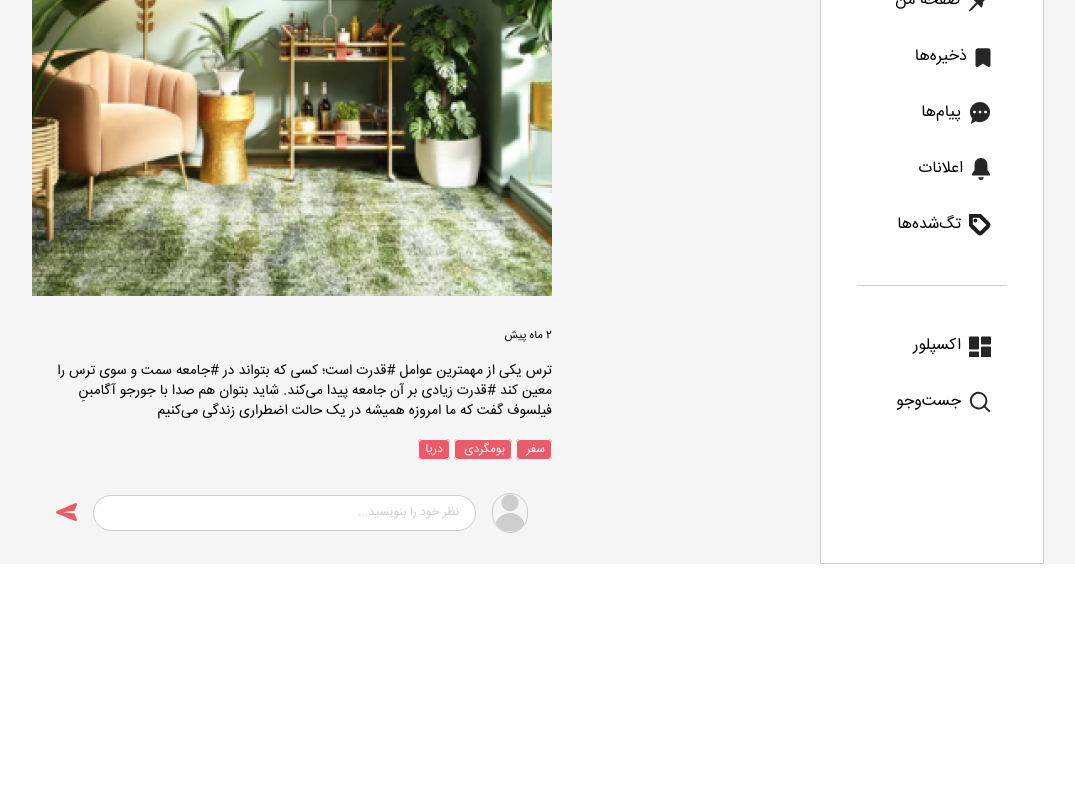
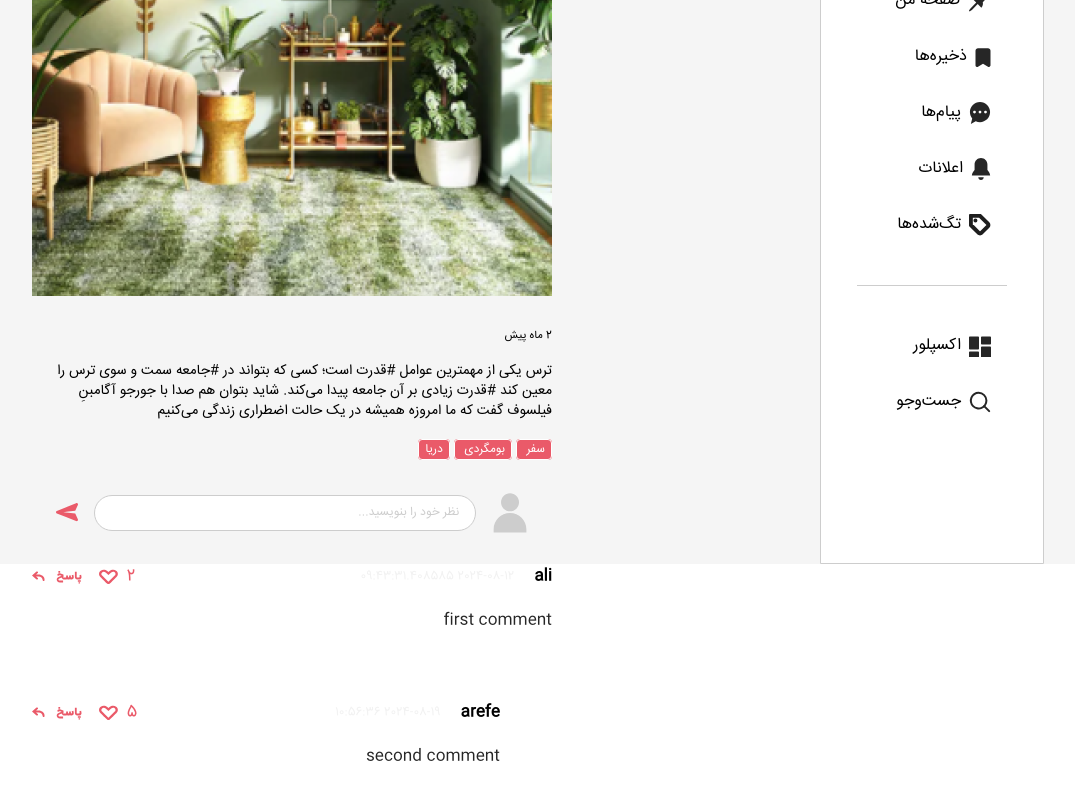
Before and after one commit to Arefe-Ehyaee/Collegegram, a React (Create React App) app in the folder cg-react/: page /posts in a window 1280 px wide. Shown: the part 300-1100 px from the top of the page, without its empty margins (188-1263 px from the left). Before the commit the page ends 864 px from the top, so only its background shows below. Built offline with nearby package versions, Linux system fonts and the light colour scheme; sample sign-in values are in the browser's storage.

Commit message:
Resolve "Comment Section"

```diff
--- a/cg-react/public/index.html
+++ b/cg-react/public/index.html
@@ -28,7 +28,7 @@
   </head>
   <body>
     <noscript>You need to enable JavaScript to run this app.</noscript>
-    <div id="root" style="height: 100vh;"></div>
+    <div id="root" ></div>
     <!--
       This HTML file is a template.
       If you open it directly in the browser, you will see an empty page.
--- /dev/null
+++ b/cg-react/src/components/Posts/CommentSection.tsx
@@ -0,0 +1,21 @@
+import React from 'react';
+import ShowComment, { ShowCommentProps } from './ShowComment';
+import CommentingComponent, { CommentingComponentProps } from './CommentingComponent';
+
+export interface CommentSectionProps {
+    showProps: ShowCommentProps[];
+    commentingProps: CommentingComponentProps;
+}
+
+const CommentSection: React.FC<CommentSectionProps> = (commentSectionProps) => {
+    return (
+        <div className='flex flex-col justify-end' dir='rtl'>
+            <CommentingComponent avatar={commentSectionProps.commentingProps.avatar} />
+            {commentSectionProps.showProps.map((props, index) => (
+                <ShowComment key={index} {...props} />
+            ))}
+        </div>
+    );
+};
+
+export default CommentSection;
--- /dev/null
+++ b/cg-react/src/components/Posts/CommentingComponent.tsx
@@ -0,0 +1,32 @@
+import { useRecoilState } from "recoil";
+import avatar107 from "../../assets/Images/Frame 107.png"
+import send from "../../assets/icons/send.svg"
+import { userProfileAtom } from "../../user-actions/atoms";
+
+
+export interface CommentingComponentProps {
+  avatar:string;
+  styling?: string;
+}
+
+const CommentingComponent: React.FC<CommentingComponentProps> = ({  styling,avatar}) => {
+
+  return (
+    <div className="w-[100%] flex gap-4 pt-8 px-6 max-md:gap-1 items-center" dir="rtl">
+    <img src={avatar} alt="avatar" className="h-[40px] w-[40px]"/>
+      <input
+        type='string'
+        id='comment'
+        name='comment'
+        className={`flex flex-col items-center w-[423px] h-[36px] border border-khakeshtari-400 px-4 py-2 rounded-3xl text-xs font-normal placeholder-gray font-isf ${styling} placeholder-start"}`}
+        dir="rtl"
+        placeholder="نظر خود را بنویسید..."
+      />
+    <button>
+        <img src={send} alt="send" className="max-md:h-[40px] max-md:w-[40px]" />
+    </button>
+    </div>
+  );
+};
+
+export default CommentingComponent;
--- a/cg-react/src/components/Posts/PostComponent.tsx
+++ b/cg-react/src/components/Posts/PostComponent.tsx
@@ -5,9 +5,11 @@ import AvatarName from "../AvatarName";
 import CustomButtonH36 from "../ButtonComponentH36";
 import DesktopCaption from "./DesktopCaption";
 import BottomNavbarMobile from "../BottonNavbarMobile";
-import CommentingComponent from "../CommentingComponent";
+import { userProfileAtom } from "../../user-actions/atoms";
+import { useRecoilState } from "recoil";
+import CommentSection from "./CommentSection";
+import mockData from './mockCommentData.json'
 import { useRecoilValue } from "recoil";
-import { userProfileAtom } from "../../user-actions/atoms";
 
 interface PostsPageProps {
   imageSrc?: string;
@@ -23,10 +25,23 @@ const PostComponent: React.FC<PostsPageProps> = ({ children,
   "ترس یکی از مهمترین عوامل #قدرت است؛ کسی که بتواند در #جامعه سمت و سوی ترس را معین کند #قدرت زیادی بر آن جامعه پیدا می‌کند. شاید بتوان هم صدا با جورجو آگامبنِ فیلسوف گفت که ما امروزه همیشه در یک حالت اضطراری زندگی می‌کنیم ",
  date= "2 ماه پیش"
  }) => {
+  const userProfile = useRecoilValue(userProfileAtom);
+const mockCommentData = mockData.data
 
-  const userProfile = useRecoilValue(userProfileAtom);
+   const commentingProps = {
+      avatar : userProfile.avatar,
+    }
+
+
+
+
   const avatar = userProfile.avatar;
   const username = userProfile.username;
+
+
+
+
+
   return (
     <div className="mx-auto h-[720px] w-[520px] max-md:h-full max-md:w-full mt-4">
       <div
@@ -47,8 +62,7 @@ const PostComponent: React.FC<PostsPageProps> = ({ children,
         caption={caption}
       ></DesktopCaption>
       {children}
-      <CommentingComponent name={"coment"} type={"text"} placeholder={"نظر خود را بنویسید..."}></CommentingComponent>
-
+      <CommentSection showProps={mockCommentData} commentingProps={commentingProps}  ></CommentSection>
       <BottomNavbarMobile></BottomNavbarMobile>
     </div>
   );
--- a/cg-react/src/components/Posts/ShowComment.tsx
+++ b/cg-react/src/components/Posts/ShowComment.tsx
@@ -3,34 +3,46 @@ import replyButton from "../../assets/icons/reply.svg";
 import likeButton from "../../assets/icons/commentHeart.svg";
 import likeButtonActive from "../../assets/icons/commentHeartActive.svg";
 
-interface ShowCommentProps {
-  accountName: string;
-  commentTime: EpochTimeStamp | string;
-  commentMessage: string;
-  parentID: string;
-  postID: string;
-  likes: number;
+export interface ShowCommentProps {
+  id: string;
+  username: string;
+  firstname: string;
+  lastname: string;
+  createdAt: EpochTimeStamp | string;
+  description: string;
+  parentId: string | null;
+  postId: string;
+  likeCount: number;
 }
 
 const ShowComment: React.FC<ShowCommentProps> = (props) => {
   const [isLiked, setIsLiked] = useState(false);
 
   const handleLikeClick = () => {
-    setIsLiked((prevLiked) => !prevLiked); // Toggle the like state
+    setIsLiked((prevLiked) => !prevLiked);
   };
 
+  const handleReplyClick = () => {
+
+  }
+  const commentStyle = props.parentId
+    ? "mr-8 w-[90%]  "
+    : "w-full";
+
+
+
   return (
-    <div dir="rtl" className="flex min-w-[340px] max-w-[700px] flex-col my-8">
+    <div dir="rtl" className={`flex flex-col my-8 self-baseline ${commentStyle}`}>
       <div className="flex flex-row justify-between items-center">
         <div className="flex flex-row items-center">
-          <p className="font-bold">{props.accountName}</p>
+          <p className="font-bold">{props.username}</p>
           <p className="pr-5 text-xs text-khakeshtari-500">
-            {props.commentTime}
+            {props.createdAt}
           </p>
         </div>
         <div className="flex flex-row items-center gap-4">
           <button onClick={handleLikeClick} className="flex flex-row items-center">
-            <p className="mx-2 text-okhra-200 leading-4">{props.likes}</p>
+            <p className="mx-2 text-okhra-200 leading-4">{props.likeCount}</p>
             <img
               src={isLiked ? likeButtonActive : likeButton}
               alt="like Button"
@@ -38,11 +50,11 @@ const ShowComment: React.FC<ShowCommentProps> = (props) => {
             />
           </button>
           <button>
-            <img src={replyButton} alt="reply button" className="h-[19px]" />
+            <img src={replyButton} alt="reply button" className="h-[19px]" onClick={handleReplyClick}/>
           </button>
         </div>
       </div>
-      <p className="pt-4 leading-8 text-siah">{props.commentMessage}</p>
+      <p className="pt-4 leading-8 text-siah">{props.description}</p>
     </div>
   );
 };
--- /dev/null
+++ b/cg-react/src/components/Posts/mockCommentData.json
@@ -0,0 +1,27 @@
+{
+  "ok": true,
+  "data": [
+    {
+      "id": "c74be8b1-a6a3-4f38-b989-af68059584fb",
+      "username": "ali",
+      "firstname": "Ali",
+      "lastname": "Ahmadi",
+      "parentId": null,
+      "postId": "Gdkdlyxltxyxlyxlglg",
+      "description": "first comment",
+      "likeCount": 2,
+      "createdAt": "2024-08-12 09:43:31.408585"
+    },
+    {
+      "id": "0ce36470-3686-452b-af3f-1c02a1a72de6",
+      "username": "arefe",
+      "firstname": "Arefe",
+      "lastname": "Alavi",
+      "parentId": "c74be8b1-a6a3-4f38-b989-af68059584fb",
+      "postId": "Gdkdlyxltxyxlyxlglg",
+      "description": "second comment",
+      "likeCount": 5,
+      "createdAt": "2024-08-19 10:56:36"
+    }
+  ]
+}
--- a/cg-react/src/components/profile-page/ProfilePageComponent.tsx
+++ b/cg-react/src/components/profile-page/ProfilePageComponent.tsx
@@ -63,6 +63,8 @@ export default function ProfilePageComponent() {
         const storedToken = localStorage.getItem('token');
         setToken(storedToken || " ");
 
+        const baseURL = 'http://5.34.194.155:4000/'
+        const avatarURL = `${baseURL}${profileData.avatar.path}`
         setUserProfile((prevProfile) => ({
           ...prevProfile,
           username:
@@ -71,7 +73,7 @@ export default function ProfilePageComponent() {
               : prevProfile.username,
           avatar:
             profileData.avatar !== null && profileData.avatar !== undefined
-              ? profileData.avatar
+              ? avatarURL
               : prevProfile.avatar,
           first_name:
             profileData.first_name !== null && profileData.first_name !== undefined
```
Also changed, not shown: cg-react/src/components/CommentingComponent.tsx (line endings or trailing spaces).
